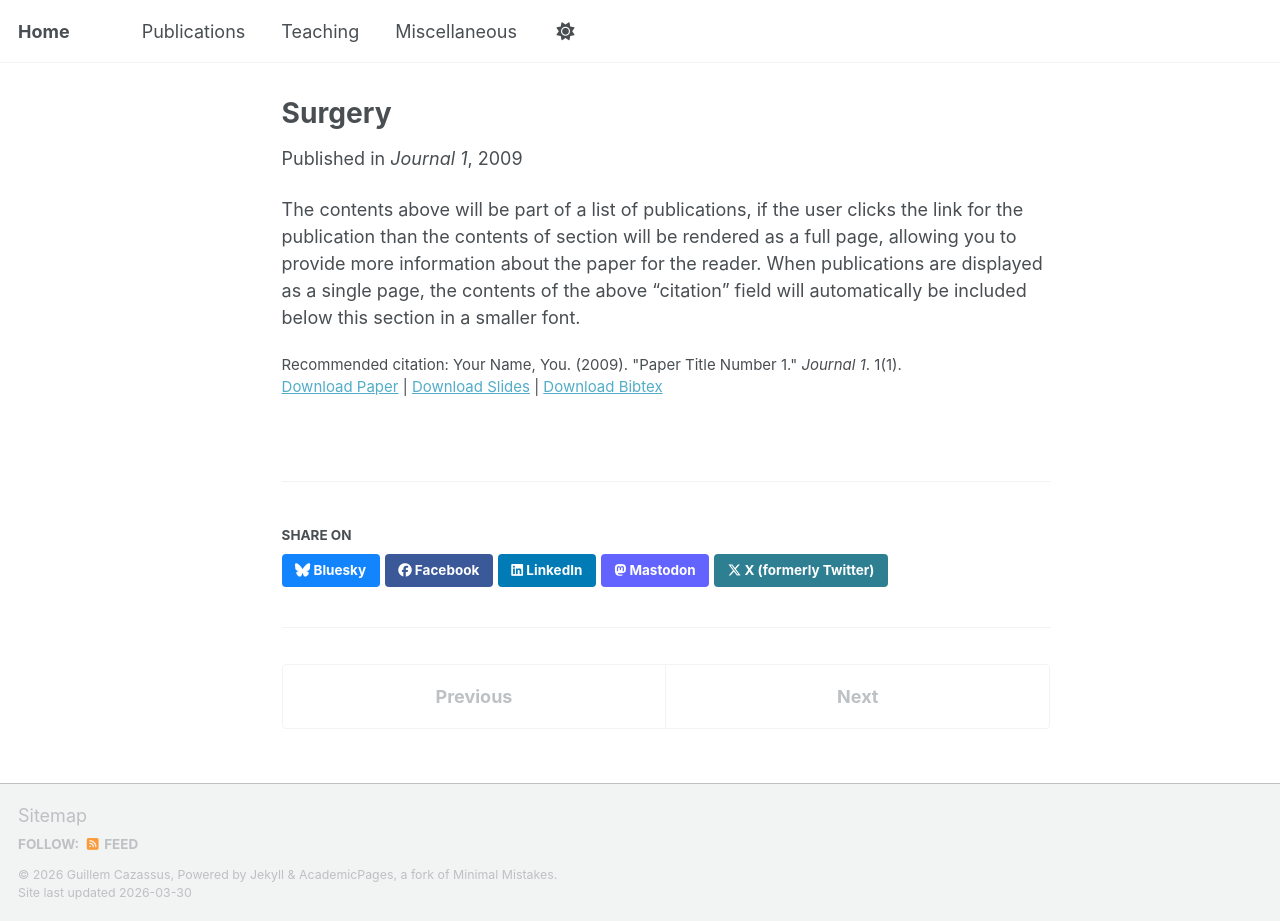
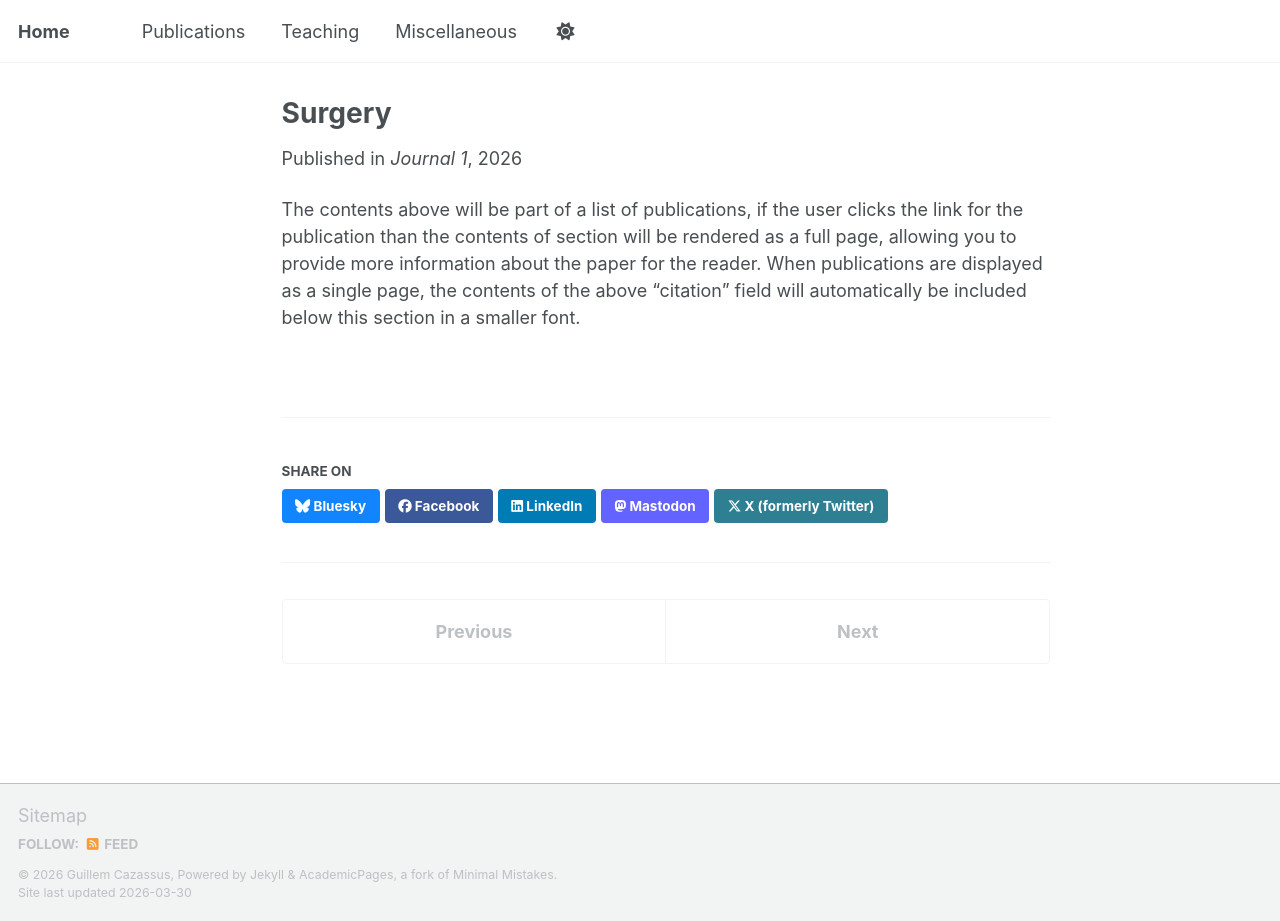
Before and after one commit to guillemcazassus/guillemcazassus, a Jekyll site: the page built from _publications/surgery.md, in a window 1280 px wide and 921 px high. Built offline with Jekyll 4.4.1, drawn with Linux system fonts in a browser that asks for light colours; a script bundle is joined from its source files by our own code; library files that are not in the unit come from our copies; some of the changed lines change nothing that is shown.

Commit message:
Update surgery.md

```diff
--- a/_publications/surgery.md
+++ b/_publications/surgery.md
@@ -3,12 +3,12 @@ title: "Surgery"
 collection: publications
 category: manuscripts
 permalink: /publication/2009-10-01-paper-title-number-1
-excerpt: 'This paper is about the number 1. The number 2 is left for future work.'
-date: 2009-10-01
+#excerpt: 'This paper is about the number 1. The number 2 is left for future work.'
+#date: 2009-10-01
 venue: 'Journal 1'
-slidesurl: 'https://academicpages.github.io/files/slides1.pdf'
-paperurl: 'https://academicpages.github.io/files/paper1.pdf'
-bibtexurl: 'https://academicpages.github.io/files/bibtex1.bib'
-citation: 'Your Name, You. (2009). &quot;Paper Title Number 1.&quot; <i>Journal 1</i>. 1(1).'
+#slidesurl: 'https://academicpages.github.io/files/slides1.pdf'
+#paperurl: 'https://academicpages.github.io/files/paper1.pdf'
+#bibtexurl: 'https://academicpages.github.io/files/bibtex1.bib'
+#citation: 'Your Name, You. (2009). &quot;Paper Title Number 1.&quot; <i>Journal 1</i>. 1(1).'
 ---
 The contents above will be part of a list of publications, if the user clicks the link for the publication than the contents of section will be rendered as a full page, allowing you to provide more information about the paper for the reader. When publications are displayed as a single page, the contents of the above "citation" field will automatically be included below this section in a smaller font.
```
